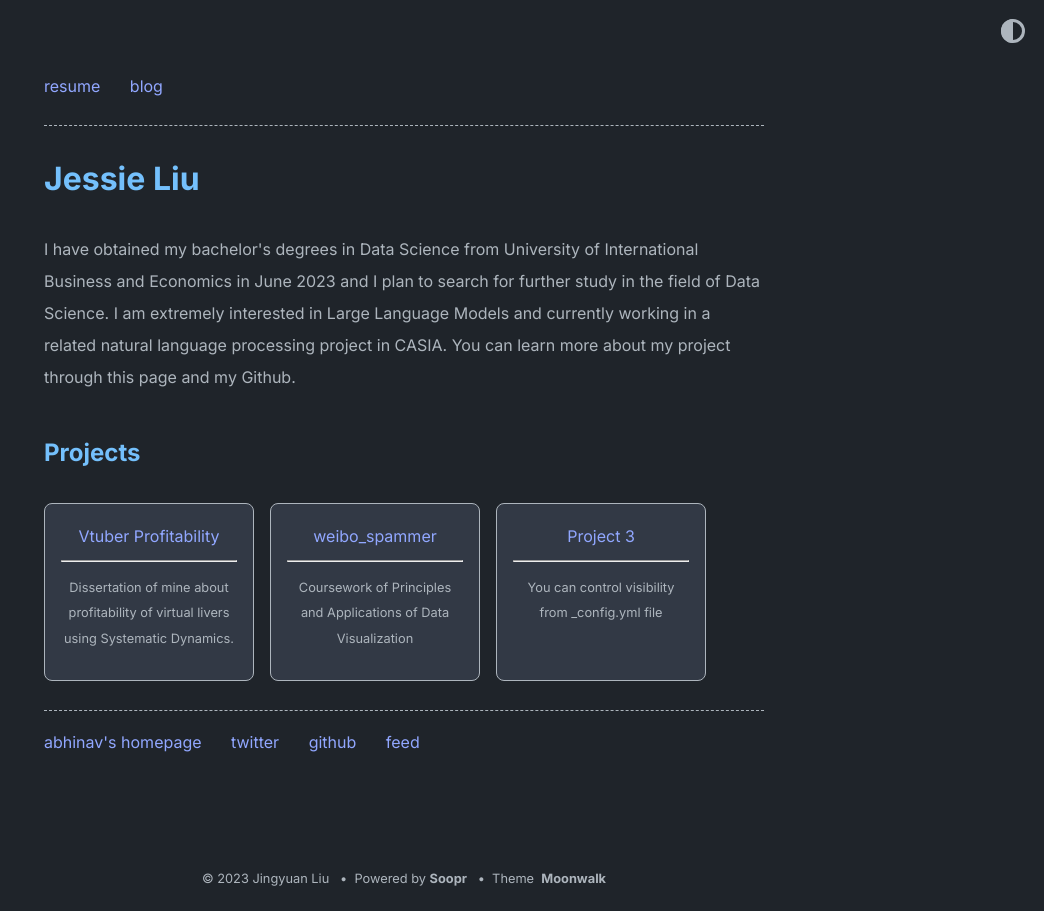
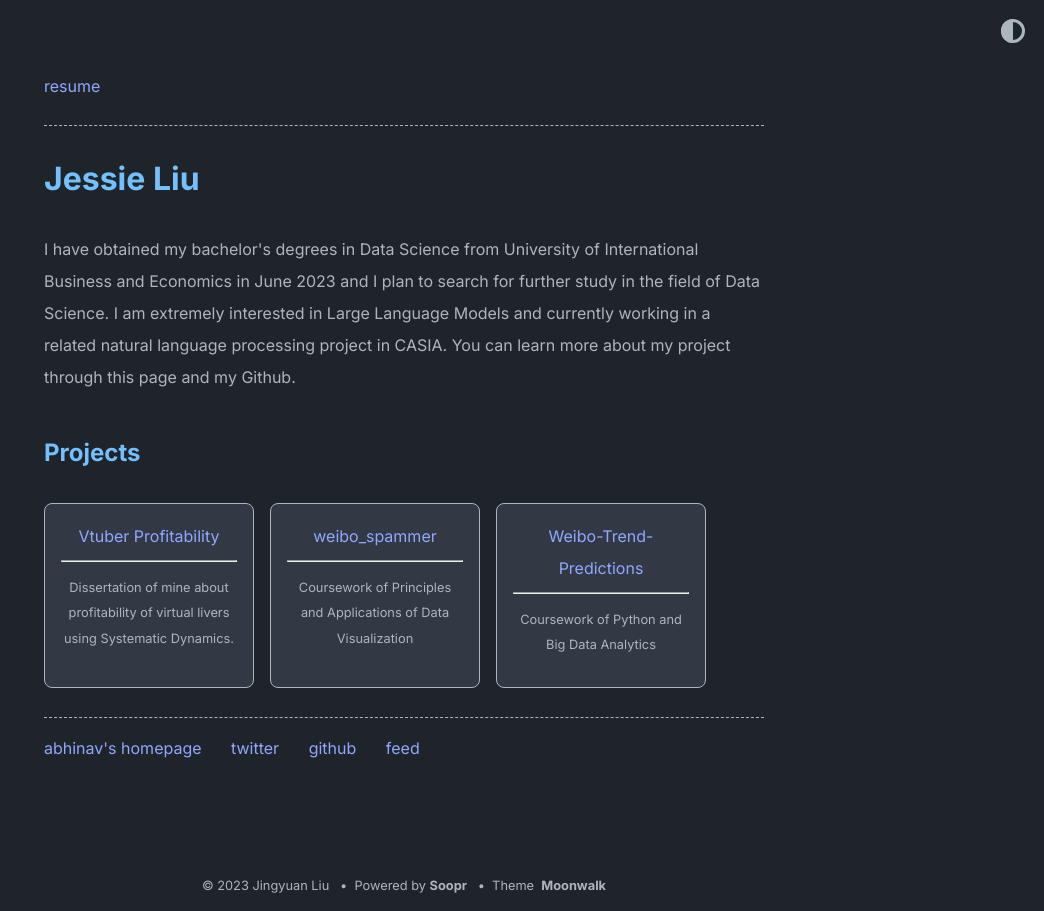
Before and after one commit to juanliu27/juanliu27.github.io, a Jekyll site: the page built from index.md, in a window 1280 px wide. Shown: the whole page, without its empty margins (236-1280 px from the left). Built offline with Jekyll 4.4.1, drawn with Linux system fonts in a browser that asks for light colours.

Commit message:
Changes to be committed: 	modified:   _config.yml 	modified:   _data/home.yml

```diff
--- a/_config.yml
+++ b/_config.yml
@@ -3,7 +3,9 @@ author: Jingyuan Liu
 url: https:/juanliu27.github.io  # root address of the site
 description: > # description of the site (multiple lines allowed)
   I have obtained my bachelor's degrees in Data Science from University of International Business and Economics in June 2023 and I plan to search for further study in the field of Data Science.
+
   I am extremely interested in Large Language Models and currently working in a related natural language processing project in CASIA.
+
   You can learn more about my project through this page and my Github.
 
 permalink: /:slug
--- a/_data/home.yml
+++ b/_data/home.yml
@@ -2,8 +2,8 @@ navbar_entries:
   - title: resume
     url: resume
 
-  - title: blog
-    url: blog
+  # - title: blog
+  #   url: blog
 
 project_entries:
   - title: Vtuber Profitability
@@ -14,9 +14,9 @@ project_entries:
     url: https://github.com/juanliu27/weibo_spammer_behavior
     desc: Coursework of Principles and Applications of Data Visualization
 
-  - title: Project 3
-    url: overview-post
-    desc: You can control visibility from _config.yml file
+  - title: Weibo-Trend-Predictions
+    url: https://github.com/juanliu27/Weibo-Trend-Predictions
+    desc: Coursework of Python and Big Data Analytics
 
 old_project_entries:
   - title: Soopr
```
